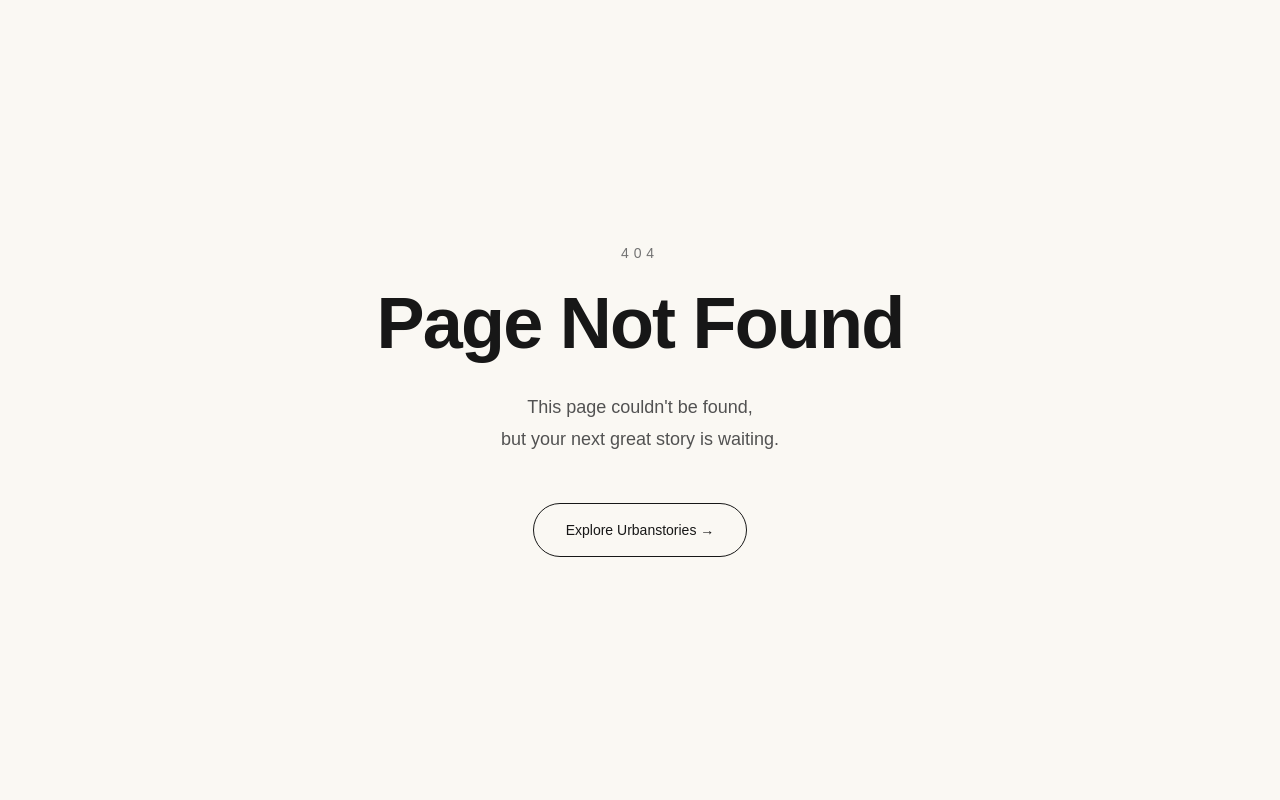
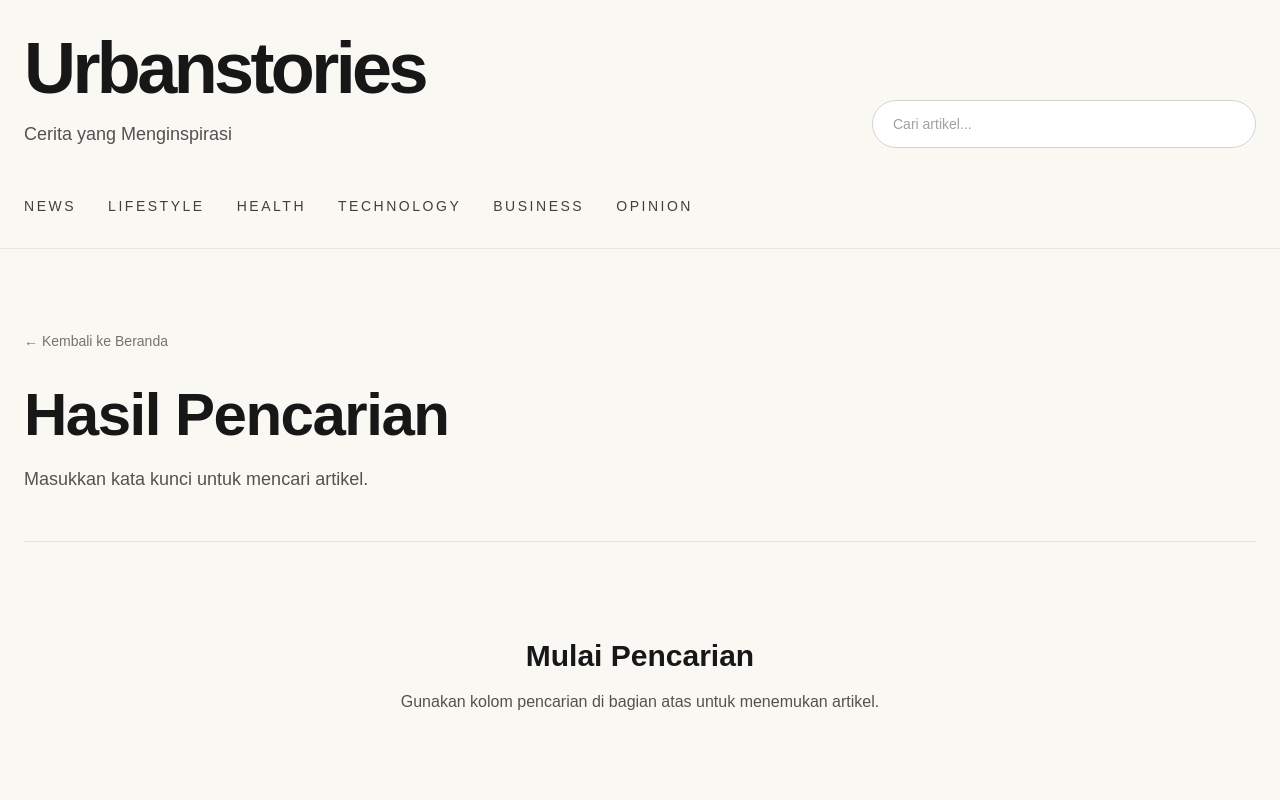
Before and after one commit to williamciputra/urbanstories, a Next.js app: page /search in a window 1280 px wide. Before the commit this address had no page. Shown: the top 800 px of the page. Built offline with nearby package versions, Linux system fonts and the light colour scheme.

Commit message:
feat: add search results page

```diff
--- /dev/null
+++ b/app/search/page.tsx
@@ -0,0 +1,121 @@
+import type { Metadata } from "next";
+import Link from "next/link";
+
+import Header from "../../components/Header";
+import Footer from "../../components/Footer";
+import ArticleCard from "../../components/ArticleCard";
+import { articles } from "../../data/articles";
+
+export const metadata: Metadata = {
+  title: "Pencarian | Urbanstories",
+  description: "Temukan artikel yang Anda cari di Urbanstories.",
+};
+
+interface SearchPageProps {
+  searchParams: Promise<{
+    q?: string;
+  }>;
+}
+
+export default async function SearchPage({
+  searchParams,
+}: SearchPageProps) {
+  const { q = "" } = await searchParams;
+
+  const keyword = q.trim().toLowerCase();
+
+  const results = keyword
+    ? articles.filter((article) => {
+        const target = [
+          article.title,
+          article.excerpt,
+          article.category,
+          article.author,
+          article.content,
+        ]
+          .join(" ")
+          .toLowerCase();
+
+        return target.includes(keyword);
+      })
+    : [];
+
+  return (
+    <>
+      <Header />
+
+      <main className="min-h-screen bg-[#FAF8F3]">
+        <div className="mx-auto max-w-7xl px-6 py-20">
+          <Link
+            href="/"
+            className="inline-flex items-center text-sm text-neutral-500 transition hover:text-black"
+          >
+            ← Kembali ke Beranda
+          </Link>
+
+          <h1 className="mt-8 text-5xl font-bold tracking-tight text-neutral-900 md:text-6xl">
+            Hasil Pencarian
+          </h1>
+
+          <p className="mt-5 text-lg text-neutral-600">
+            {keyword ? (
+              <>
+                Menampilkan hasil untuk{" "}
+                <span className="font-semibold text-neutral-900">
+                  "{q}"
+                </span>
+              </>
+            ) : (
+              "Masukkan kata kunci untuk mencari artikel."
+            )}
+          </p>
+
+          <div className="mt-12 border-b border-neutral-200" />
+
+          {keyword && results.length > 0 && (
+            <>
+              <p className="mt-10 text-neutral-500">
+                {results.length} artikel ditemukan
+              </p>
+
+              <section className="mt-12 grid gap-14 md:grid-cols-2 lg:grid-cols-3">
+                {results.map((article) => (
+                  <ArticleCard
+                    key={article.id}
+                    article={article}
+                  />
+                ))}
+              </section>
+            </>
+          )}
+
+          {keyword && results.length === 0 && (
+            <div className="py-24 text-center">
+              <h2 className="text-3xl font-bold text-neutral-900">
+                Tidak ada artikel ditemukan
+              </h2>
+
+              <p className="mt-4 text-neutral-600">
+                Coba gunakan kata kunci lain.
+              </p>
+            </div>
+          )}
+
+          {!keyword && (
+            <div className="py-24 text-center">
+              <h2 className="text-3xl font-bold text-neutral-900">
+                Mulai Pencarian
+              </h2>
+
+              <p className="mt-4 text-neutral-600">
+                Gunakan kolom pencarian di bagian atas untuk menemukan artikel.
+              </p>
+            </div>
+          )}
+        </div>
+      </main>
+
+      <Footer />
+    </>
+  );
+}
--- a/components/Search.tsx
+++ b/components/Search.tsx
@@ -2,6 +2,7 @@
 
 import { useMemo, useState } from "react";
 import Link from "next/link";
+import { useRouter } from "next/navigation";
 import { articles } from "../data/articles";
 
 interface SearchProps {
@@ -11,15 +12,34 @@ interface SearchProps {
 export default function Search({
   compact = false,
 }: SearchProps) {
+  const router = useRouter();
+
   const [keyword, setKeyword] = useState("");
 
   const results = useMemo(() => {
     if (!keyword.trim()) return [];
 
     return articles.filter((article) =>
-      article.title.toLowerCase().includes(keyword.toLowerCase())
+      [
+        article.title,
+        article.excerpt,
+        article.category,
+        article.author,
+      ]
+        .join(" ")
+        .toLowerCase()
+        .includes(keyword.toLowerCase())
     );
   }, [keyword]);
+
+  const handleSearch = () => {
+    const value = keyword.trim();
+
+    if (!value) return;
+
+    router.push(`/search?q=${encodeURIComponent(value)}`);
+    setKeyword("");
+  };
 
   return (
     <div
@@ -32,16 +52,23 @@ export default function Search({
         placeholder="Cari artikel..."
         value={keyword}
         onChange={(e) => setKeyword(e.target.value)}
+        onKeyDown={(e) => {
+          if (e.key === "Enter") {
+            handleSearch();
+          }
+
+          if (e.key === "Escape") {
+            setKeyword("");
+          }
+        }}
         className={`w-full rounded-full border border-neutral-300 bg-white text-neutral-900 placeholder:text-neutral-400 outline-none transition-all duration-300 focus:border-black ${
-          compact
-            ? "h-10 px-4 text-sm"
-            : "h-12 px-5 text-sm"
+          compact ? "h-10 px-4 text-sm" : "h-12 px-5 text-sm"
         }`}
       />
 
-      {results.length > 0 && (
+      {keyword.trim() && results.length > 0 && (
         <div className="absolute left-0 right-0 top-full mt-3 overflow-hidden rounded-2xl border border-neutral-200 bg-white shadow-xl">
-          {results.map((article) => (
+          {results.slice(0, 5).map((article) => (
             <Link
               key={article.id}
               href={`/articles/${article.slug}`}
```
